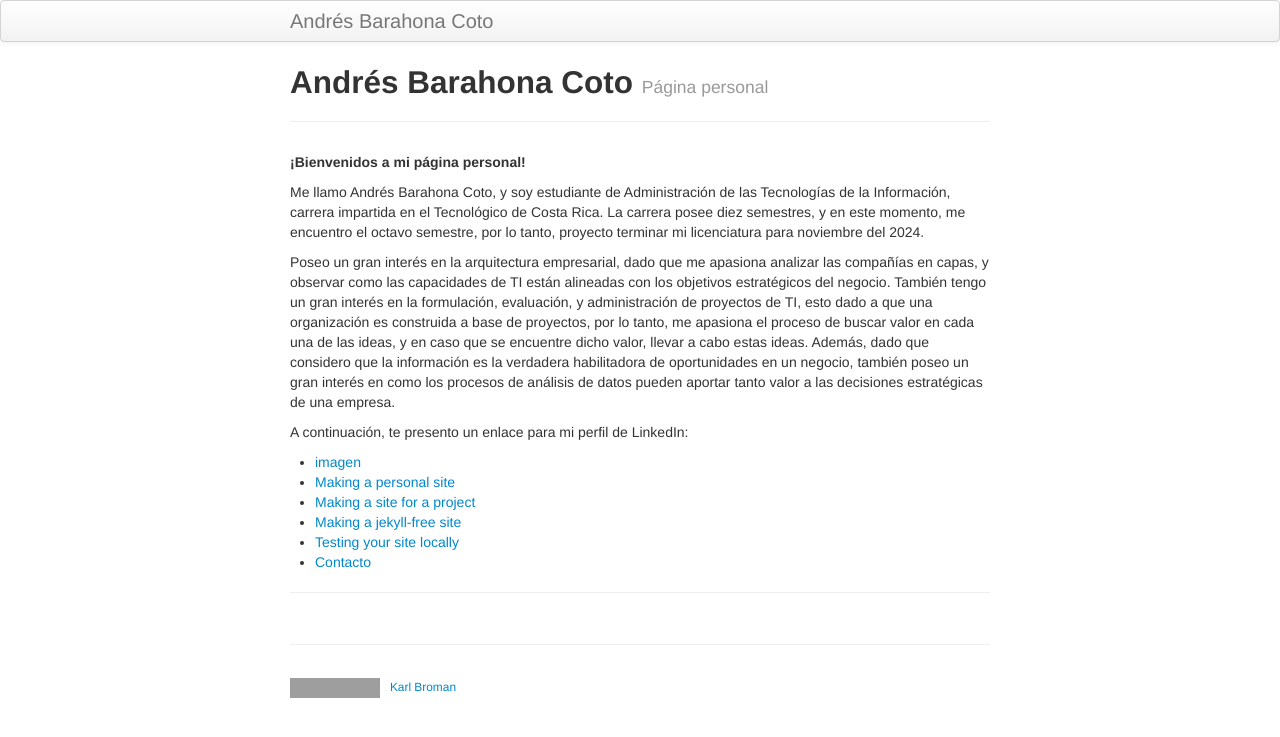
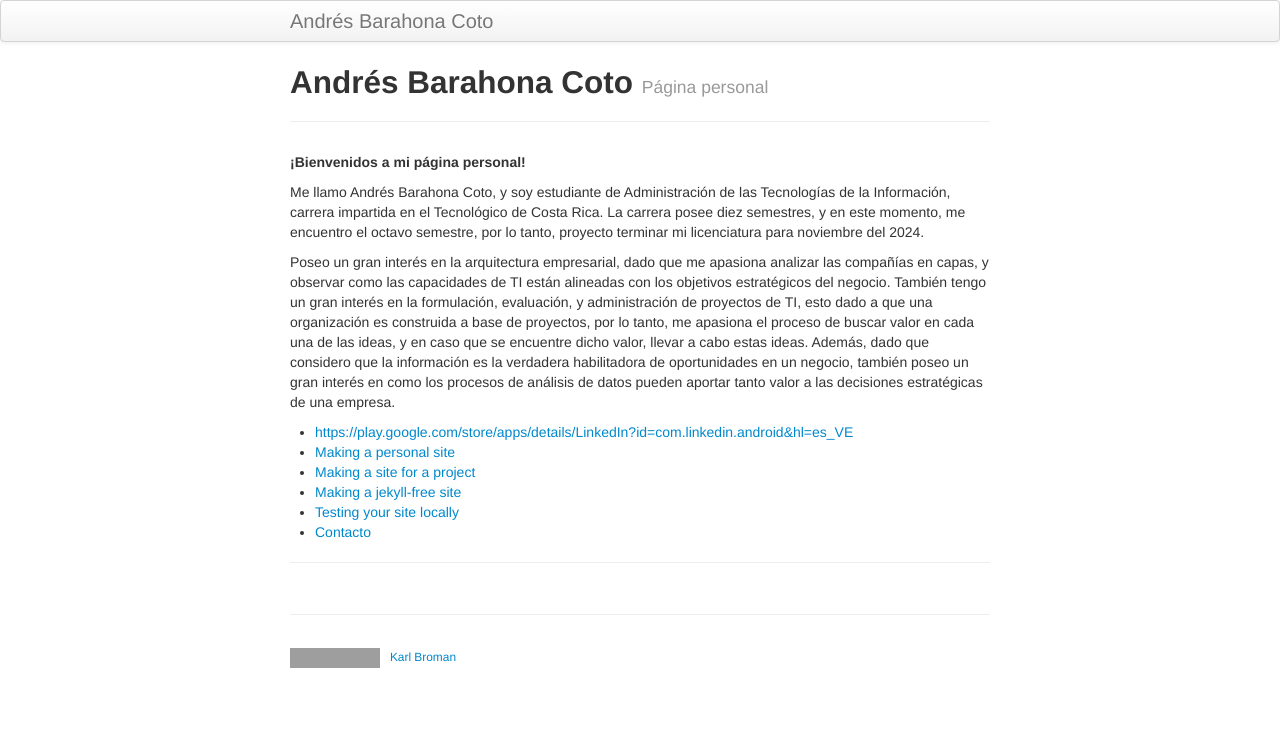
Before and after one commit to barasfj21/AndresBarahonaCoto, a Jekyll site: the page built from index.md, in a window 1280 px wide. Shown: the top 737 px of the page. Built offline with Jekyll 4.4.1, drawn with Linux system fonts in a browser that asks for light colours; grey boxes are pictures that could not be loaded.

Commit message:
Sétima actualización

```diff
--- a/index.md
+++ b/index.md
@@ -20,9 +20,8 @@ considero que la información es la verdadera habilitadora de oportunidades en u
 gran interés en como los procesos de análisis de datos pueden aportar tanto valor a las decisiones estratégicas
 de una empresa.
 
-A continuación, te presento un enlace para mi perfil de LinkedIn:
 
-- [imagen](https://media.newyorker.com/photos/641b1fe43eae329c863357ad/16:9/w_2559,h_1439,c_limit/Thomas-Ohtani-16Game.jpg)
+- [https://play.google.com/store/apps/details/LinkedIn?id=com.linkedin.android&hl=es_VE](https://www.linkedin.com/in/andr%C3%A9s-barahona-102016a0/)
 - [Making a personal site](pages/user_site.html)
 - [Making a site for a project](pages/project_site.html)
 - [Making a jekyll-free site](pages/nojekyll.html)
```
